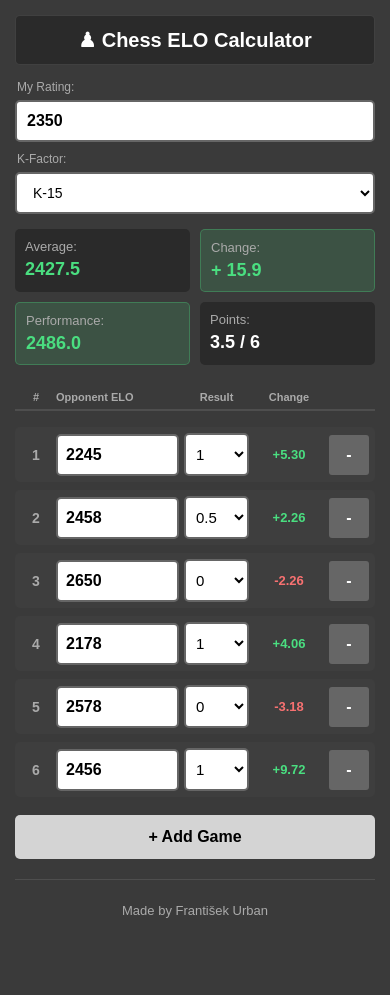
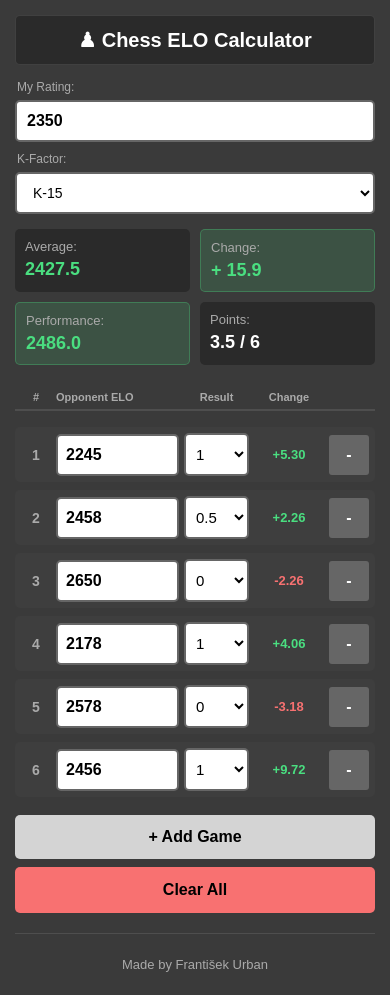
Before and after one commit to fandau1/easy-chess-elo-calculator, a Vue app: page / in a window 390 px wide. Before the commit the page ends 941 px from the top, so only its background shows below. Built offline with nearby package versions, Linux system fonts and the light colour scheme.

Commit message:
added button clear all games

```diff
--- a/src/App.vue
+++ b/src/App.vue
@@ -247,6 +247,22 @@ function validateMyRating() {
   calculate()
 }
 
+function clearAllGames() {
+  if (games.value.length === 0) {
+    return
+  }
+
+  const confirmed = confirm(
+    `Do you really want to delete all games (${games.value.length})?\n\nThis action cannot be revert.`
+  )
+
+  if (confirmed) {
+    games.value = []
+    gameCounter = 1
+    autoSave()
+  }
+}
+
 // Načíst uložená data při startu aplikace
 loadSavedData()
 
@@ -364,7 +380,10 @@ loadSavedData()
       </template>
     </div>
 
-    <button id="addGameBtn" @click="addGame()">+ Add Game</button>
+    <div class="action-buttons">
+      <button id="addGameBtn" @click="addGame()">+ Add Game</button>
+      <button id="clearBtn" @click="clearAllGames()" :disabled="games.length === 0">Clear All</button>
+    </div>
 
     <div class="footer">
       <div class="developer-display">
@@ -669,9 +688,32 @@ button:active {
   background: #888;
 }
 
+.action-buttons {
+  margin-top: 10px;
+  display: flex;
+  gap: 10px;
+}
+
 #addGameBtn {
-  margin-top: 10px;
-  width: 100%;
+  flex: 1;
+}
+
+#clearBtn {
+  background: #f87171;
+  color: #000;
+  flex: 0 0 auto;
+  padding: 14px 20px;
+}
+
+#clearBtn:hover:not(:disabled) {
+  background: #fa8888;
+}
+
+#clearBtn:disabled {
+  background: #666;
+  color: #999;
+  cursor: not-allowed;
+  opacity: 0.5;
 }
 
 .footer {
@@ -764,6 +806,15 @@ button:active {
   button {
     padding: 12px;
   }
+
+  .action-buttons {
+    flex-direction: column;
+    gap: 8px;
+  }
+
+  #clearBtn {
+    flex: 1;
+  }
 }
 
 @media (max-width: 360px) {
```
